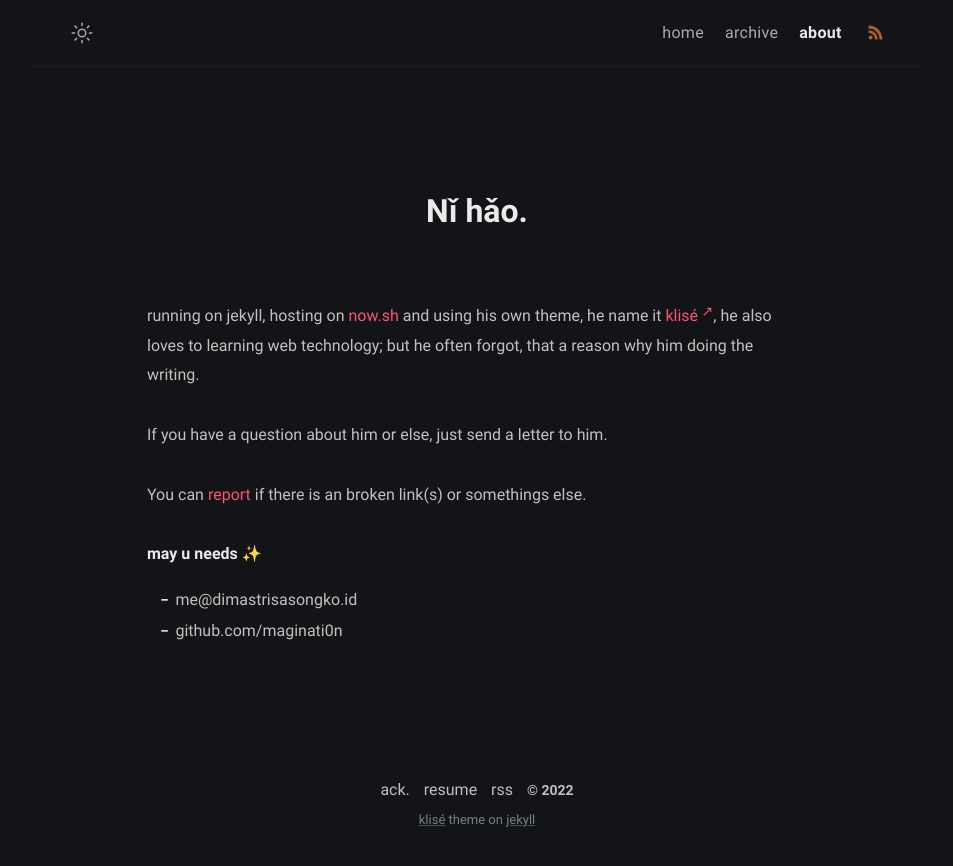
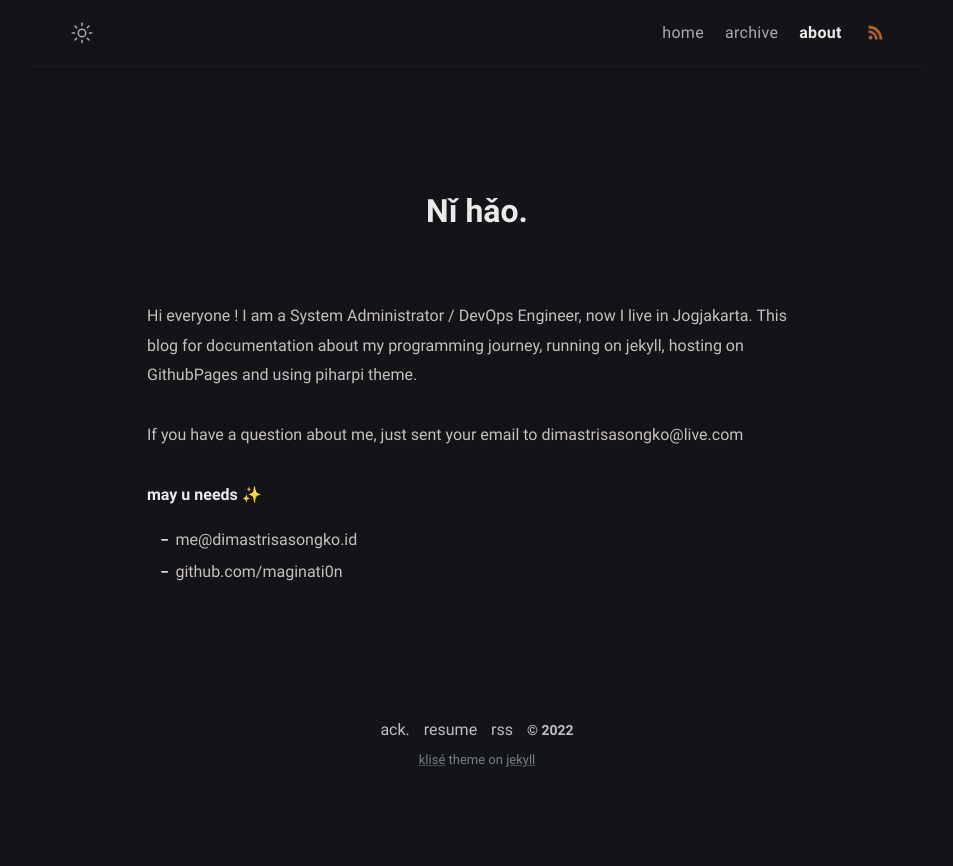
Before and after one commit to maginati0n/personal, a Jekyll site: the page built from about.md, in a window 1280 px wide. Shown: the top 866 px of the page, without its empty margins (163-1116 px from the left). Built offline with Jekyll 4.4.1, drawn with Linux system fonts in a browser that asks for light colours.

Commit message:
About Me

```diff
--- a/_config.yml
+++ b/_config.yml
@@ -1,19 +1,18 @@
 # Site settings
-title: Klise Theme # site title
+title: Hello There! # site title
 description: >- # site description
-  He's writing in Bahasa about web technology and experience as a journal
-  for documentation things that he learned, meet him <a href="https://github.com/piharpi" target="_blank" rel="noopener">@github</a>.
+  Im writing in Bahasa about web technology and experience as a journal
+  for documentation things that he learned, meet him <a href="https://github.com/maginati0n" target="_blank" rel="noopener">@github</a>.
 lang: en-US # default lang
 timezone: Asia/Jakarta # set your timezone
 image: assets/img/ogp.png # This image used for Open Graph more info https://ogp.me/
-repo: https://github.com/piharpi/jekyll-klise # site repo [optional]
 mode: dark # default theme "dark" | "light"
 
 # Profile settings
 author:
   name: Dimas Tri Sasongko # author name
   bio: >- # tell to the world
-    I'm System Administrator More than two years of experience, Accustomed to using the Linux operating system and I also implement it with Cloud Computing, Microsoft Azure, Digital Ocean & Linode.
+    A System Administrator & Network Engineer, more than three years of experience, Accustomed to using the Linux operating system and I also implement it with Cloud Computing, AWS Digital Ocean & Linode. Have experience using MikroTik and Sophos-XG Firewall.
   username: maginati0n # general username
   github: maginati0n # github username
   twitter: dimastrisngko # twitter username
@@ -23,7 +22,7 @@ author:
 
 # URL settings
 url: "https://klise.now.sh" #
-baseurl:
+baseurl: /
 permalink: /:title/
 google_analytics: # leave it blank if not wish
 fb_appid:
--- a/about.md
+++ b/about.md
@@ -2,15 +2,13 @@
 title: Nǐ hǎo
 permalink: /about/
 layout: page
-excerpt: Hello peeps, I'm student of computer science from Banyuwangi, living in Jogjakarta. This blog for documentation about my programming journey, running on jekyll, hosting on netlify and using my own simple theme.
+excerpt: Hi everyone ! I am a System Administrator / DevOps Engineer, now I live in Jogjakarta. This blog for documentation about my programming journey, running on jekyll, hosting on GithubPages and using piharpi theme.
 comments: false
 ---
 
-running on jekyll, hosting on [now.sh](http://now.sh) and using his own theme, he name it <a href="https://github.com/piharpi/jekyll-klise" target="_blank" rel="noopener">klisé</a>, he also loves to learning web technology; but he often forgot, that a reason why him doing the writing.
+ Hi everyone ! I am a System Administrator / DevOps Engineer, now I live in Jogjakarta. This blog for documentation about my programming journey, running on jekyll, hosting on GithubPages and using piharpi theme.
 
-If you have a question about him or else, just send a letter to him.
-
-You can [report](http://github.com/piharpi/jekyll-klise/issues/new) if there is an broken link(s) or somethings else.
+If you have a question about me, just sent your email to dimastrisasongko@live.com
 
 **may u needs ✨**
 
```
